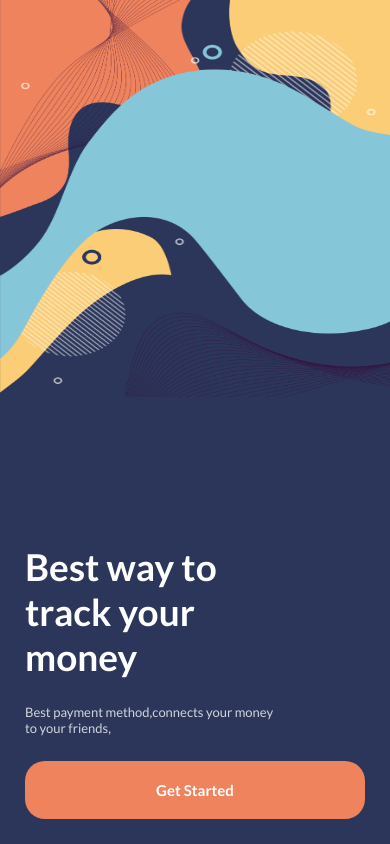
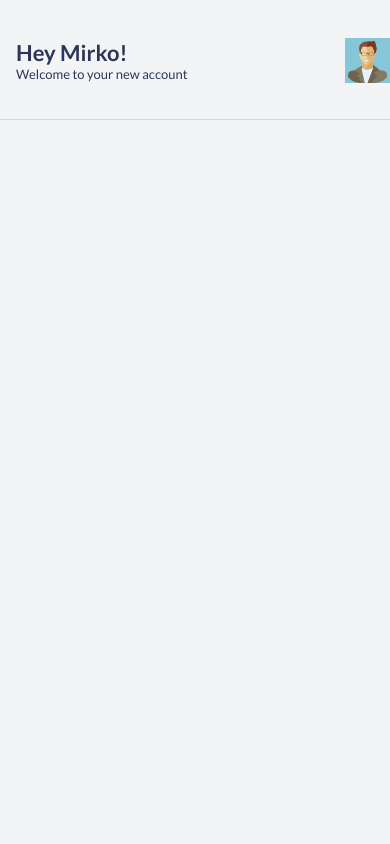
Before and after one commit to Mirko-khatab/MobApp, a React Native app: screen /Home in a window 390 px wide. Built offline with nearby package versions, Linux system fonts and the light colour scheme.

Commit message:
name_and_profile

```diff
--- a/App.tsx
+++ b/App.tsx
@@ -3,7 +3,6 @@
 import { useFonts } from 'expo-font'
 import  AppLoading  from 'expo-app-loading'
 import React from 'react'
-import Welcome from './src/screens/Welcome'
 
 import RootStack from './src/navigators/RootStack'
 export default function App() {
@@ -19,5 +18,8 @@
     )
   }
 
-  return <RootStack />
+  return (
+
+  <RootStack />
+  )
 }
--- a/package.json
+++ b/package.json
@@ -10,6 +10,7 @@
   },
   "dependencies": {
     "@react-navigation/native": "^6.0.11",
+    "@react-navigation/native-stack": "^6.7.0",
     "@react-navigation/stack": "^6.2.2",
     "expo": "~46.0.6",
     "expo-app-loading": "~2.1.0",
@@ -18,8 +19,8 @@
     "react": "18.0.0",
     "react-dom": "18.0.0",
     "react-native": "0.69.4",
-    "react-native-safe-area-context": "4.3.1",
-    "react-native-screens": "~3.15.0",
+    "react-native-safe-area-context": "^4.3.1",
+    "react-native-screens": "^3.15.0",
     "react-native-web": "~0.18.7",
     "styled-components": "^5.3.5",
     "tailwindcss-react-native": "^1.7.10",
--- /dev/null
+++ b/src/components/Header/Greating.tsx
@@ -0,0 +1,58 @@
+import React, { FunctionComponent } from 'react'
+import styled from 'styled-components/native'
+import { StyleProp, TextStyle } from 'react-native'
+
+//custom compontnts
+import RegularText from '../Texts/RegularText'
+import SmallText from '../Texts/SmallText'
+import { colors } from '../color'
+
+const StyledView = styled.View`
+  flex-direction: column;
+  flex: 1;
+  justify-content: center;
+`
+
+interface GreetingProps {
+  mainText: string
+  subText: string
+  mainTextStyles?: StyleProp<TextStyle>
+  subTextStyles?: StyleProp<TextStyle>
+}
+
+const Greating: FunctionComponent<GreetingProps> = (props) => {
+  return (
+    <StyledView>
+      <RegularText
+        textStyles={[
+          {
+            color: colors.secondary,
+
+            fontSize: 22,
+          },
+          props.mainTextStyles,
+        ]}
+      >
+        {props.mainText}
+      </RegularText>
+        <SmallText
+             textStyles={[
+                {
+                  color: colors.secondary,
+
+                },
+                props.subTextStyles,
+              ]}
+        >
+
+
+{props.subText}
+        </SmallText>
+
+
+
+    </StyledView>
+  )
+}
+
+export default Greating
--- /dev/null
+++ b/src/components/Header/Profile.tsx
@@ -0,0 +1,40 @@
+import React, { FunctionComponent } from 'react'
+import styled from 'styled-components/native'
+import {
+  ImageSourcePropType,
+  GestureResponderEvent,
+  StyleProp,
+  ViewStyle,
+  ImageStyle,
+} from 'react-native'
+
+const StyledView = styled.TouchableOpacity`
+  flex-direction: column;
+  height: 45px;
+  width: 45px;
+  boarder-radius: 15px;
+`
+
+const StyledImage = styled.Image`
+  resize-mode: cover;
+  width: 100%;
+  height: 100%;
+  border-radius: 15px;
+`
+
+interface ProfileProps {
+  img: ImageSourcePropType
+  imgStyle?: StyleProp<ImageStyle>
+  imgContainerStyles?: StyleProp<ViewStyle>
+  onPress?: (event: GestureResponderEvent) => void | undefined
+}
+
+const Profile: FunctionComponent<ProfileProps> = (props) => {
+  return (
+    <StyledView onPress={props.onPress} style={props.imgContainerStyles}>
+      <StyledImage style={props.imgStyle} source={props.img} />
+    </StyledView>
+  )
+}
+
+export default Profile
--- a/src/navigators/RootStack.tsx
+++ b/src/navigators/RootStack.tsx
@@ -1,29 +1,59 @@
 import React, { FunctionComponent } from 'react'
+import { NavigationContainer } from '@react-navigation/native'
+import { createNativeStackNavigator } from '@react-navigation/native-stack'
+import Welcome from '../screens/Welcome'
+import Home from '../screens/Home'
+import { colors } from '../components/color'
+import Greating from '../components/Header/Greating'
+import Profile from '../components/Header/Profile'
 
-type RootStackParamList = {
-    Welcome: undefined
-}
-
-const Stack = createStackNavigator()
-
-//React Navigation
-import { NavigationContainer } from '@react-navigation/native'
-import {createStackNavigator} from '@react-navigation/stack'
-import Welcome from '../screens/Welcome'
+import Avi from '../assets/avi/avatar.png'
+const Stack = createNativeStackNavigator()
 
 const RootStack: FunctionComponent = () => {
-return(
+  return (
     <NavigationContainer>
-        <Stack.Navigator>
+      <Stack.Navigator
+        screenOptions={{
+          headerStyle: {
+            backgroundColor: colors.graylight,
+            boarderBottomWidth: 0,
+            shadowColor: 'transparent',
+            elevation: 0,
+            shadowOpacity: 0,
+            height: 120,
+          },
+          headerTintColor: colors.secondary,
+          headerRight: () => (
+            <Profile
+              img={Avi}
+              imgContainerStyles={{ backgroundColor: colors.tertiary }}
+            />
+          ),
+        }}
+        initialRouteName="Home"
+      >
         <Stack.Screen
           name="Welcome"
           component={Welcome}
-  options={{headerShown: false}}
+          options={{ headerShown: false }}
+        />
+        <Stack.Screen
+          name="Home"
+          component={Home}
+          options={{
+            headerTitle: (props) => (
+              <Greating
+                mainText="Hey Mirko!"
+                subText="Welcome to your new account"
+                {...props}
+              />
+            ),
+            headerLeft: () => <></>,
+          }}
         />
       </Stack.Navigator>
     </NavigationContainer>
-
   )
-
 }
 export default RootStack
--- a/src/screens/Home.tsx
+++ b/src/screens/Home.tsx
@@ -0,0 +1,31 @@
+import React, { FunctionComponent }from "react";
+
+import { StatusBar } from "expo-status-bar";
+
+import styled from "styled-components/native";
+
+
+//custom components
+import { colors } from "../components/color";
+
+import {Container} from "../components/shared";
+
+const HomeContainer = styled(Container)`
+background-color: ${colors.graylight};
+width:100%;
+flex:1;
+
+`;
+
+
+const Home :FunctionComponent = () => {
+
+return(
+<HomeContainer>
+<StatusBar style="dark" />
+
+</HomeContainer>
+)
+}
+
+export default Home ;
```
Also changed, not shown: 1 other file (tests, documents, lock files or other folders). Lines whose indentation alone changed are shown as unchanged.
